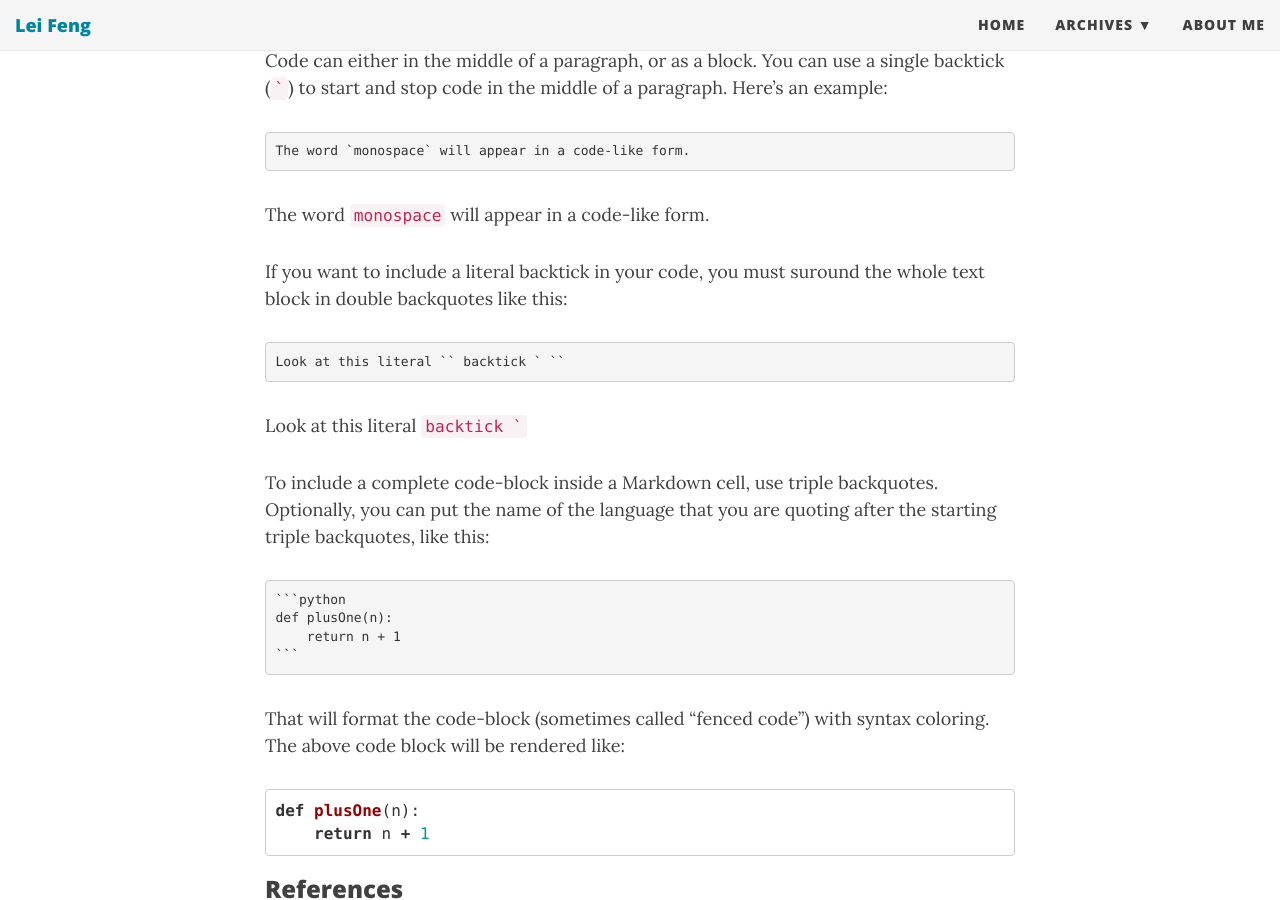
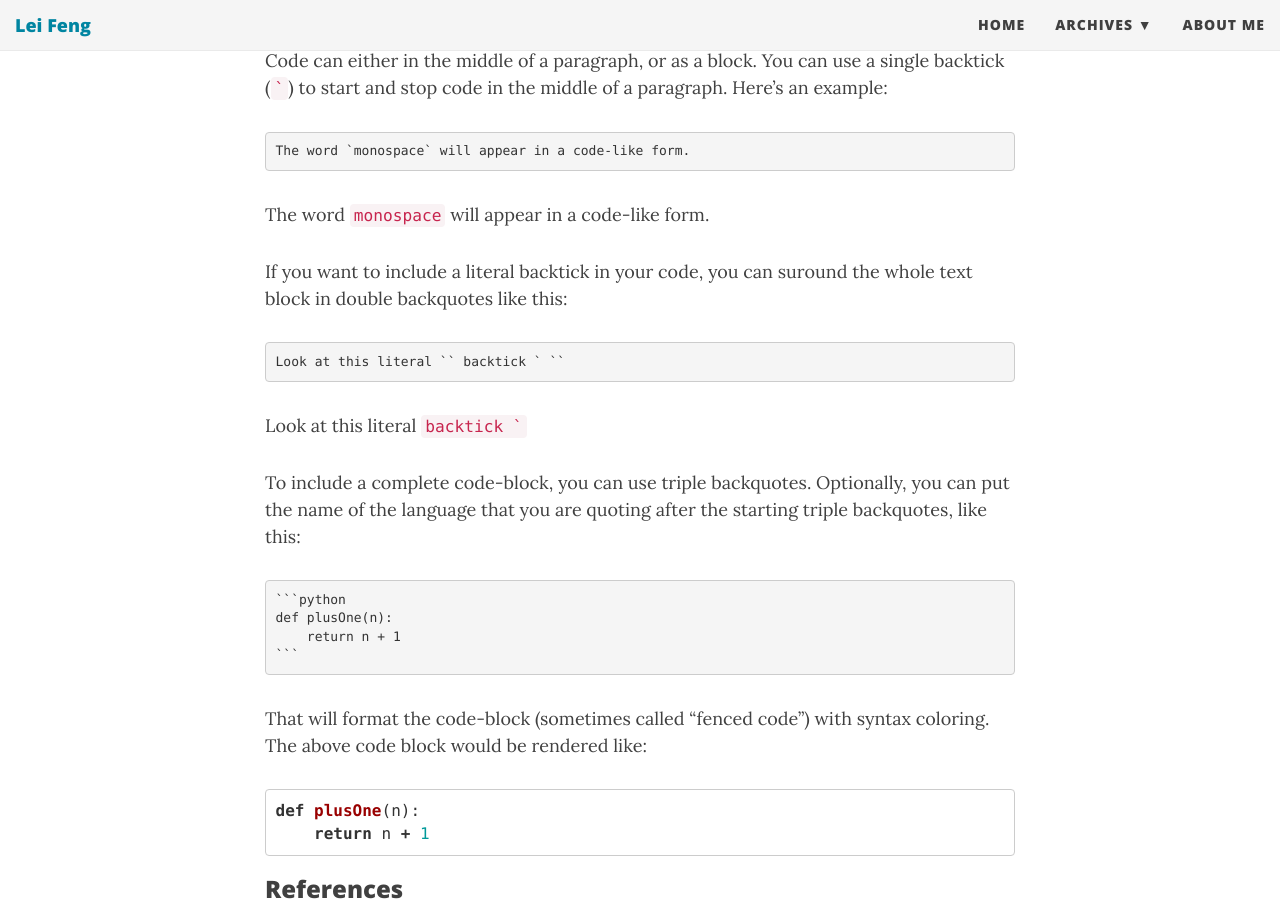
Before and after one commit to stonefl/stonefl.github.io, a Jekyll site: the page built from _posts/2015-02-20-a-quick-reference-of-markdown.md, in a window 1280 px wide and 900 px high, scrolled down 2621 px. Built offline with Jekyll 4.4.1, drawn with Linux system fonts in a browser that asks for light colours; nearby versions of some CDN libraries; comment, search, counter and statistics services are not loaded.

Commit message:
Updated 2015-02-20-a-quick-reference-of-markdown.md

````diff
--- a/_posts/2015-02-20-a-quick-reference-of-markdown.md
+++ b/_posts/2015-02-20-a-quick-reference-of-markdown.md
@@ -85,20 +85,20 @@ The word `monospace` will appear in a code-like form.
 </pre>
 The word `monospace` will appear in a code-like form.
 
-If you want to include a literal backtick in your code, you must suround the whole text block in double backquotes like this:
+If you want to include a literal backtick in your code, you can suround the whole text block in double backquotes like this:
 <pre>
 Look at this literal `` backtick ` ``
 </pre>
 Look at this literal `` backtick ` ``
 
-To include a complete code-block inside a Markdown cell, use triple backquotes. Optionally, you can put the name of the language that you are quoting after the starting triple backquotes, like this:
+To include a complete code-block, you can use triple backquotes. Optionally, you can put the name of the language that you are quoting after the starting triple backquotes, like this:
 <pre>
 ```python
 def plusOne(n):
     return n + 1
 ```
 </pre>
-That will format the code-block (sometimes called "fenced code") with syntax coloring. The above code block will be rendered like:
+That will format the code-block (sometimes called "fenced code") with syntax coloring. The above code block would be rendered like:
 ```python
 def plusOne(n):
     return n + 1
````
